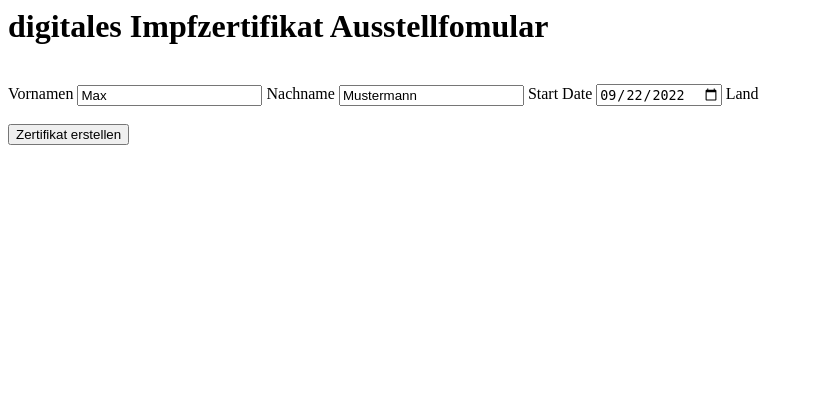
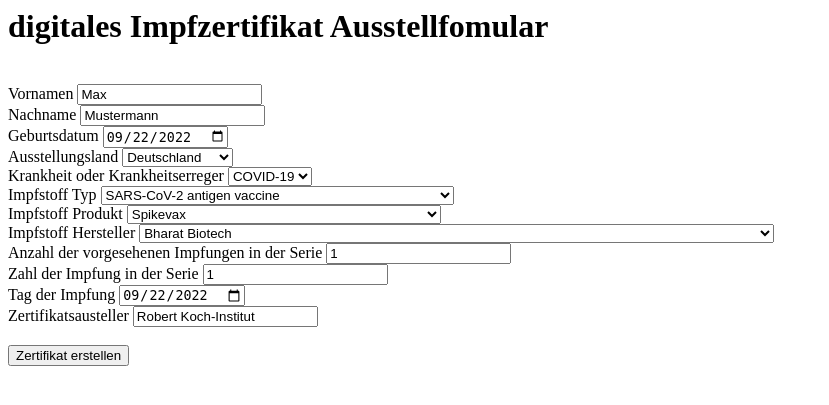
Before and after one commit to BurnPass/burnpass-backend, a Flask app: page /create_digital_hcert in a window 1280 px wide. Shown: the top 405 px of the page, without its empty margins (0-829 px from the left). Run offline with Flask 2, Linux system fonts and the light colour scheme.

Commit message:
eingabemaske für zertifikaterstellung ordentlich gemacht

```diff
--- a/server/requirements.txt
+++ b/server/requirements.txt
@@ -13,3 +13,4 @@
 pyzbar
 pillow
 requests
+trans
--- a/server/server.py
+++ b/server/server.py
@@ -2,8 +2,8 @@
 from flask import Flask, render_template, send_file, request
 from flask_wtf import FlaskForm
 from wtforms.fields import DateField
-from wtforms import StringField, SubmitField, TextAreaField, SelectField
-from wtforms.validators import DataRequired
+from wtforms import StringField, SubmitField, TextAreaField, SelectField, IntegerField
+from wtforms.validators import DataRequired, NumberRange
 from wtforms.widgets import TextArea
 import json
 from keys_and_signscript.hc1_sign import sign
@@ -17,6 +17,7 @@
 import inspect, sys
 from flask_json import FlaskJSON, as_json
 from datetime import date
+from trans import trans
 
 app = Flask(__name__)
 #config für json
@@ -24,35 +25,79 @@
 app.config['JSON_AS_ASCII'] = False
 app.config['JSONIFY_PRETTYPRINT_REGULAR'] = True
 
-example="""{
-    "dob": "1990-05-05",
-    "nam": {
-        "fn": "Mustermann",
-        "fnt": "MUSTERMANN",
-        "gn": "Max",
-        "gnt": "MAX"
-    },
-    "v": [
-        {
-            "ci": "dieser_string_ist_unique_123",
-            "co": "DE",
-            "dn": 3,
-            "dt": "2000-01-01",
-            "is": "Robert Koch-Institut",
-            "ma": "ORG-100030215",
-            "mp": "EU/1/20/1528",
-            "sd": 3,
-            "tg": "840539006",
-            "vp": "1119349007"
-        }
-    ],
-    "ver": "1.3.3.7"
-}"""
+
+choicelist_vaccines=[('EU/1/20/1507','Spikevax')
+,('EU/1/20/1525','Jcovden')
+,('EU/1/20/1528','Comirnaty')
+,('EU/1/21/1529','Vaxzevria')
+,('EU/1/21/1618','Nuvaxovid')
+,('AZD2816','AZD2816')
+,('Abdala','Abdala')
+,('BBIBP-CorV','BBIBP-CorV')
+,('CVnCoV','CVnCoV')
+,('Convidecia','Convidecia')
+,('CoronaVac','CoronaVac')
+,('Covaxin','Covaxin')
+,('CoviVac','CoviVac')
+,('Covid-19-adsorvida-inativada','Vacina adsorvida covid-19 (inativada)')
+,('Covid-19-recombinant','Covid-19 (recombinant)')
+,('Covifenz','Covifenz')
+,('Covishield','Covishield')
+,('Covovax','Covovax')
+,('EpiVacCorona','EpiVacCorona')
+,('EpiVacCorona-N','EpiVacCorona-N')
+,('Hayat-Vax','Hayat-Vax')
+,('Inactivated-SARS-CoV-2-Vero-Cell','Inactivated SARS-CoV-2 (Vero Cell) (deprecated)')
+,('MVC-COV1901','MVC COVID-19 vaccine')
+,('NVSI-06-08','NVSI-06-08')
+,('NVX-CoV2373','NVX-CoV2373 (deprecated)')
+,('R-COVI','R-COVI')
+,('SCTV01C','SCTV01C')
+,('Soberana-02','Soberana 02')
+,('Soberana-Plus','Soberana Plus')
+,('Sputnik-Light','Sputnik Light')
+,('Sputnik-M','Sputnik M')
+,('Sputnik-V','Sputnik-V')
+,('VLA2001','VLA2001')
+,('Vidprevtyn','Vidprevtyn')
+,('WIBP-CorV','WIBP-CorV')
+,('YS-SC2-010','YS-SC2-010')]
+choicelist_vaccine_types=[("1119305005","SARS-CoV-2 antigen vaccine"),("1119349007","SARS-CoV-2 mRNA vaccine"),("1157024006","Inactivated whole SARS-CoV-2 antigen vaccine"),("1162643001","SARS-CoV-2 recombinant spike protein antigen vaccine"),("29061000087103",	"COVID-19 non-replicating viral vector vaccine"),("J07BX03","covid-19 vaccines")]
+choicelist_vaccine_auth_holder=[('Bharat-Biotech','Bharat Biotech'),
+('CIGB','Center for Genetic Engineering and Biotechnology'),
+('Chumakov-Federal-Scientific-Center','Chumakov Federal Scientific Center for Research and Development of Immune-and-Biological Products'),
+('Finlay-Institute','Finlay Institute of Vaccines'),
+('Fiocruz','Fiocruz'),
+('Gamaleya-Research-Institute','Gamaleya Research Institute'),
+('Instituto-Butantan','Instituto Butantan'),
+('NVSI','National Vaccine and Serum Institute, China'),
+('ORG-100000788','Sanofi Pasteur'),
+('ORG-100001417','Janssen-Cilag International'),
+('ORG-100001699','AstraZeneca AB'),
+('ORG-100001981','Serum Institute Of India Private Limited'),
+('ORG-100006270','Curevac AG'),
+('ORG-100007893','R-Pharm CJSC'),
+('ORG-100008549','Medicago Inc.'),
+('ORG-100010771','Sinopharm Weiqida Europe Pharmaceutical s.r.o. - Prague location'),
+('ORG-100013793','CanSino Biologics'),
+('ORG-100020693','China Sinopharm International Corp. - Beijing location'),
+('ORG-100023050','Gulf Pharmaceutical Industries'),
+('ORG-100024420','Sinopharm Zhijun (Shenzhen) Pharmaceutical Co. Ltd. - Shenzhen location'),
+('ORG-100026614','Sinocelltech Ltd.'),
+('ORG-100030215','Biontech Manufacturing GmbH'),
+('ORG-100031184','Moderna Biotech Spain S.L.'),
+('ORG-100032020','Novavax CZ a.s.'),
+('ORG-100033914','Medigen Vaccine Biologics Corporation'),
+('ORG-100036422','Valneva France'),
+('Sinopharm-WIBP','Sinopharm - Wuhan Institute of Biological Products'),
+('Sinovac-Biotech','Sinovac Biotech'),
+('Vector-Institute','Vector Institute'),
+('Yisheng-Biopharma','Yisheng Biopharma')]
 
 local_url="http://localhost:8000/trustList/DSC/"
 public_url="https://verifier-api.coronacheck.nl/v4/verifier/public_keys"
 public_url_app="https://de.dscg.ubirch.com/trustList/DSC"
-test_url="http://192.168.178.23:8000/trustList/DSC/"
+test_url="http://scahry.ddns.net:8000/trustList/DSC/"
 #QR-Image generation
 def generate_qrimage(cert_string: str):
     # genereate matplotlib image
@@ -77,24 +122,88 @@
     nachname = StringField("Nachname",validators=[DataRequired()],default="Mustermann")
 
 class DateOfBirthForm(FlaskForm):
-    date = DateField('Start Date',default=date.today)
+    dob = DateField('Geburtsdatum',default=date.today)
+
+class vaccinationDateForm(FlaskForm):
+    vdate = DateField('Tag der Impfung',default=date.today)
 
 class LandwahlForm(FlaskForm):
-    land = SelectField("Land", choices=[("a","a"),("b","b")],validators = [DataRequired()])
+    land = SelectField("Ausstellungsland", choices=[("DE","Deutschland"),("GB","Großbritannien")],validators = [DataRequired()])
+
+class diseaseAgentTargetedForm(FlaskForm):
+    dAT = SelectField("Krankheit oder Krankheitserreger", choices=[("840539006","COVID-19")],validators = [DataRequired()])
+
+class ImpfstoffTypForm(FlaskForm):
+    vp = SelectField("Impfstoff Typ", choices=choicelist_vaccine_types,validators = [DataRequired()])
+
+class ImpfstoffNameForm(FlaskForm):
+    mp = SelectField("Impfstoff Produkt", choices=choicelist_vaccines,validators = [DataRequired()])
+
+class ImpfstoffHerstellerForm(FlaskForm):
+    ma = SelectField("Impfstoff Hersteller", choices=choicelist_vaccine_auth_holder,validators = [DataRequired()])
+
+class DNIntForm(FlaskForm):
+    number = IntegerField("Anzahl der vorgesehenen Impfungen in der Serie",default=1,validators = [DataRequired(),NumberRange(min=1)])
+
+class SDIntForm(FlaskForm):
+    number = IntegerField("Zahl der Impfung in der Serie",default=1,validators = [DataRequired(),NumberRange(min=1)])
+
+class AusstellerForm(FlaskForm,):
+    aussteller = StringField("Zertifikatsausteller",validators=[DataRequired()],default="Robert Koch-Institut")
 
 #payload ersteller aus den Daten
 def make_payload_and_delete(formlist):
-    dob=str(formlist[0].date.data)+" "
-    formlist[0].date.data=None
-    gn=str(formlist[1].vorname.data)+" "
+    #siehe: Technical Specifications for EU Digital COVID Certificates JSON Schema Specification
+    dob=str(formlist[0].dob.data)
+    formlist[0].dob.data=None
+    gn=str(formlist[1].vorname.data)
     formlist[1].vorname.data=None
-    fn=str(formlist[2].nachname.data)+" "
+    fn=str(formlist[2].nachname.data)
     formlist[2].nachname.data=None
     co=str(formlist[3].land.data)
     formlist[3].land.data=None
+    tg=str(formlist[4].dAT.data)
+    formlist[4].dAT.data=None
+    vp=str(formlist[5].vp.data)
+    formlist[5].vp.data=None
+    mp=str(formlist[6].mp.data)
+    formlist[6].mp.data=None
+    ma=str(formlist[7].ma.data)
+    formlist[7].ma.data=None
+    dn=(formlist[8].number.data)
+    formlist[8].number.data=None
+    sd=(formlist[9].number.data)
+    formlist[9].number.data=None
+    dt=str(formlist[10].vdate.data)
+    formlist[10].vdate.data=None
+    is_=str(formlist[11].aussteller.data)#"is" ist ein keyword und kann nicht verwendet werden
+    formlist[11].aussteller.data=None
     ci=str(randint(10000000000000000,99999999999999999))
-    e=dob+gn+fn+ci
-    return e
+    payload_dict={
+    "dob": dob,
+        "nam": {
+            "fn": fn,
+            "fnt": trans(fn,"slug").upper().replace("_","<"),
+            "gn": gn,
+            "gnt": trans(gn,"slug").upper().replace("_","<")
+        },
+        "v": [
+            {
+                "ci": ci,
+                "co": co,
+                "dn": dn,
+                "dt": dt,
+                "is": is_,
+                "ma": ma,
+                "mp": mp,
+                "sd": sd,
+                "tg": tg,
+                "vp": vp
+            }
+        ],
+        "ver": "1.3.3.7"
+    }
+    return str(payload_dict).replace("'",'"')
 
 #Seite zum Erstellen von Zertifikaten
 @app.route('/create_digital_hcert',methods=["GET","POST"])
@@ -103,22 +212,38 @@
     vnameform = VornameForm()
     nnameform = NachnameForm()
     dobform = DateOfBirthForm()
-    landform=LandwahlForm()
+    landform = LandwahlForm()
+    dATform = diseaseAgentTargetedForm()
+    impftypform = ImpfstoffTypForm()
+    impfnameform = ImpfstoffNameForm()
+    impfhersteller = ImpfstoffHerstellerForm()
+    dnform = DNIntForm()
+    sdform = SDIntForm()
+    dtform = vaccinationDateForm()
+    isform = AusstellerForm()
 
-    formlist=[dobform,vnameform,nnameform,landform]
+    #liste aller formulareinträge
+    formlist=[dobform,vnameform,nnameform,landform,dATform,impftypform,impfnameform,impfhersteller,dnform,sdform,dtform,isform]
     #bei abschicken des Formulares
     if vnameform.validate_on_submit():
         #daten abgreifen
         returnstring = make_payload_and_delete(formlist)
-        img = generate_qrimage(sign(str(0)))
-        return returnstring #send_file(img, 'file.png', as_attachment=True, download_name='HCERT'+str(randint(10000,99999)))
+        img = generate_qrimage(sign(returnstring))
+        return send_file(img, 'file.png', as_attachment=True, download_name='HCERT'+str(randint(10000,99999)))
         #return "SUCCESS: \n" + str(sign(str(inputdata)))
     return render_template("hcert_creation.html",
                            vnameform = vnameform,
                            nnameform = nnameform,
                            dobform=dobform,
-                           landform=landform)
-
+                           landform=landform,
+                           dATform = dATform,
+                           impftypform = impftypform,
+                           impfnameform = impfnameform,
+                           impfhersteller = impfhersteller,
+                           dnform = dnform,
+                           sdform = sdform,
+                           dtform = dtform,
+                           isform = isform)
 
 #DSA Key bereitstellung
 @app.route("/dsa_keys")
--- a/server/templates/hcert_creation.html
+++ b/server/templates/hcert_creation.html
@@ -4,11 +4,38 @@
 {{ vnameform.hidden_tag() }}
 {{ vnameform.vorname.label}}
 {{ vnameform.vorname}}
+<br/>
 {{ nnameform.nachname.label}}
 {{ nnameform.nachname}}
-{{ dobform.date.label}}
-{{ dobform.date}}
+<br/>
+{{ dobform.dob.label}}
+{{ dobform.dob}}
+<br/>
 {{ landform.land.label}}
-{{ dobform.land}}
+{{ landform.land}}
+<br/>
+{{ dATform.dAT.label}}
+{{ dATform.dAT}}
+<br/>
+{{ impftypform.vp.label}}
+{{ impftypform.vp}}
+<br/>
+{{ impfnameform.mp.label}}
+{{ impfnameform.mp}}
+<br/>
+{{ impfhersteller.ma.label}}
+{{ impfhersteller.ma}}
+<br/>
+{{ dnform.number.label}}
+{{ dnform.number}}
+<br/>
+{{ sdform.number.label}}
+{{ sdform.number}}
+<br/>
+{{ dtform.vdate.label}}
+{{ dtform.vdate}}
+<br/>
+{{ isform.aussteller.label}}
+{{ isform.aussteller}}
 <br/> <br/>
 {{ vnameform.submit() }}
```
